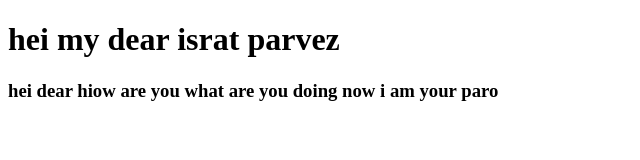
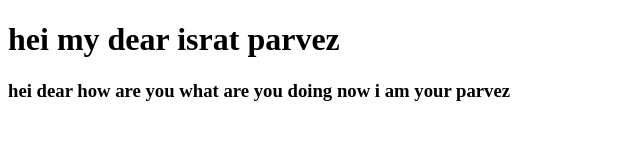
Before and after one commit to ISRAT-PARVEZ/my-first-repo, a plain HTML site: page Third.html in a window 1280 px wide. Shown: the full height of the page, 0-640 px from the left. Drawn offline with Linux system fonts and the light colour scheme.

Commit message:
my third html

```diff
--- a/Third.html
+++ b/Third.html
@@ -10,7 +10,7 @@
 
 <body>
     <h1>hei my dear israt parvez</h1>
-    <h3>hei dear hiow are you what are you doing now i am your paro </h3>
+    <h3>hei dear how are you what are you doing now i am your parvez </h3>
 </body>
 
 </html>
```
